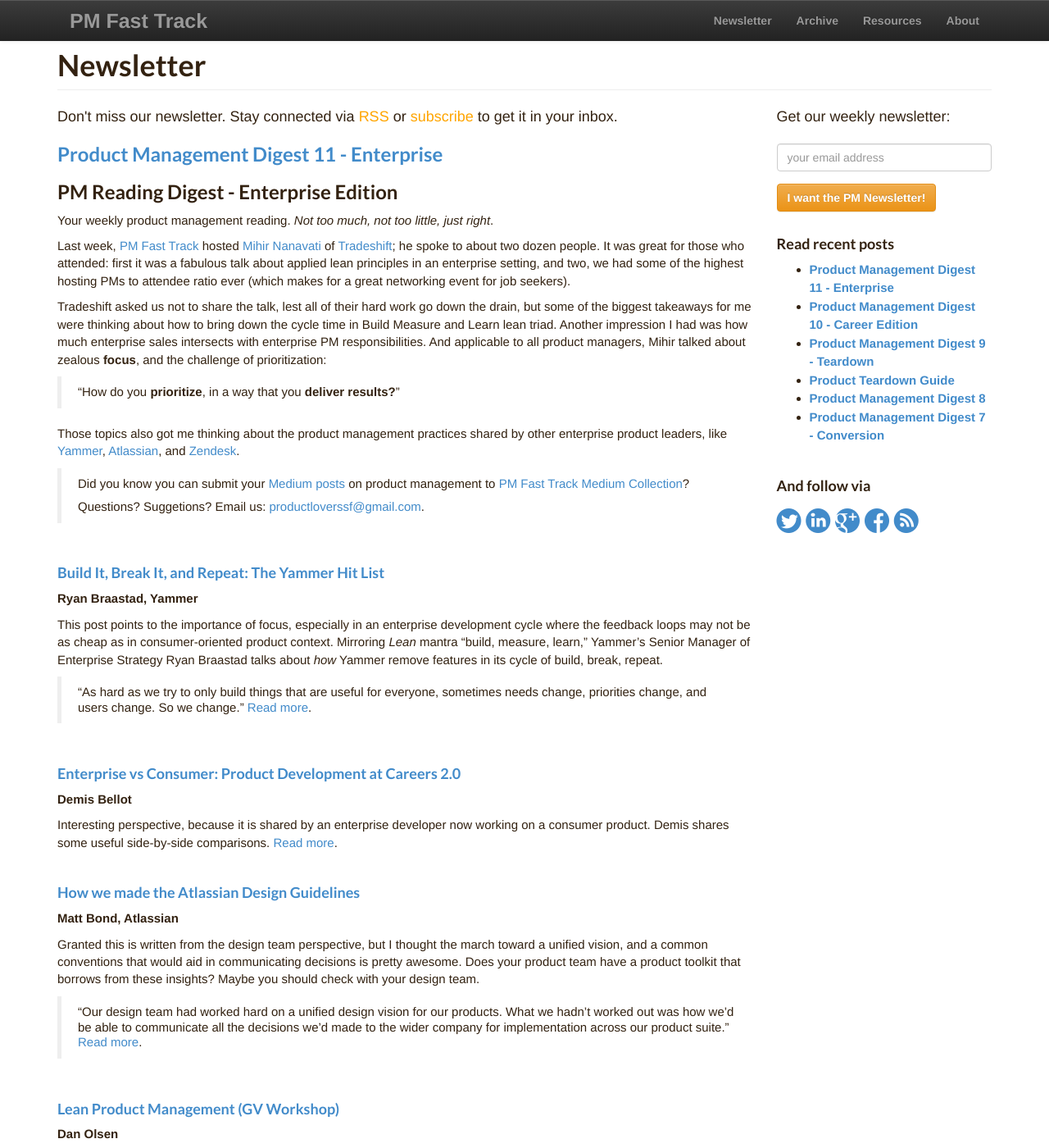
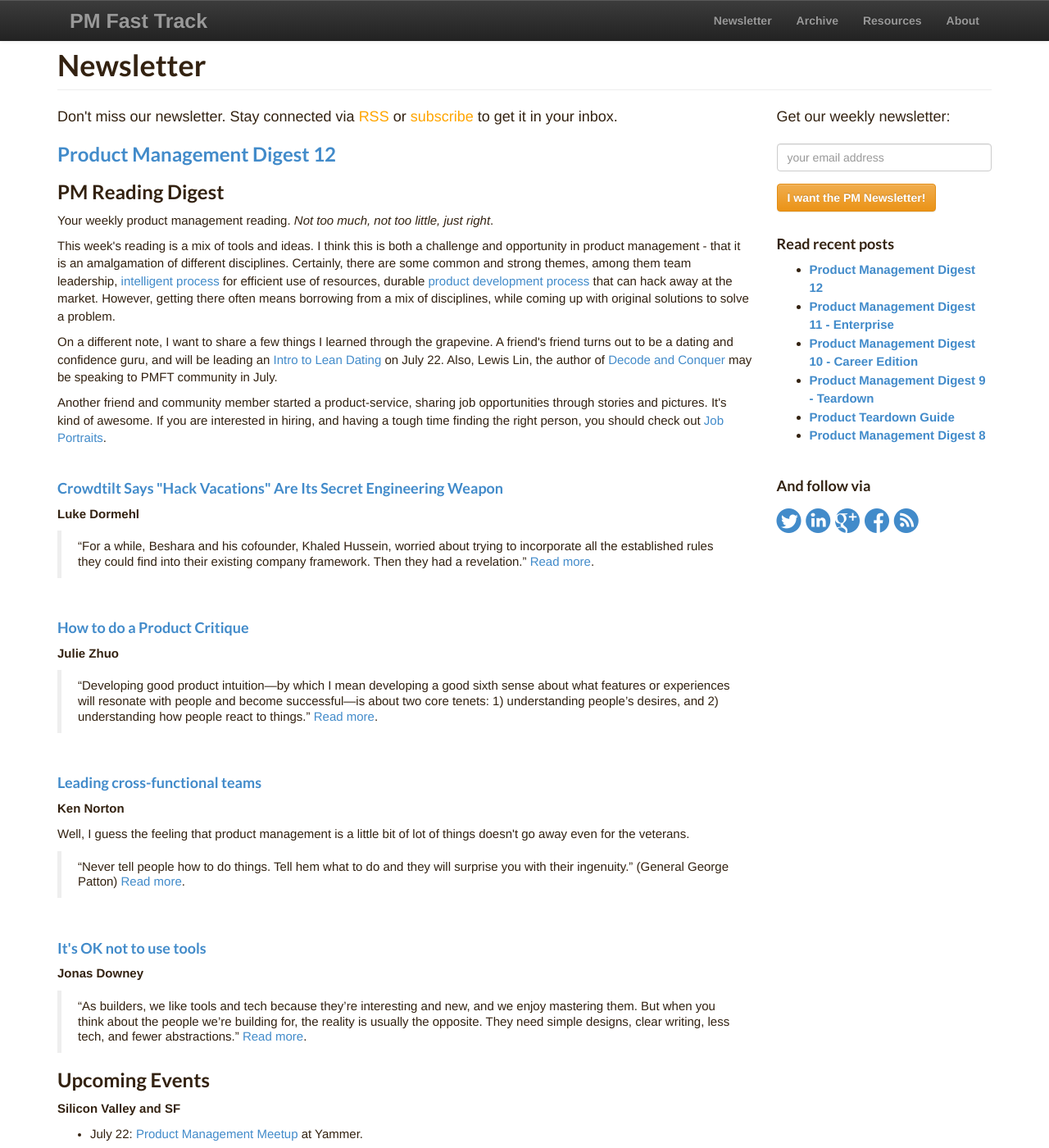
Before and after one commit to productmanagers/productmanagers.github.io, a Jekyll site: the page built from blog/index.html, in a window 1280 px wide and 1400 px high. Shown: the whole window at 82% size. Built offline with Jekyll 4.4.1, drawn with Linux system fonts in a browser that asks for light colours; nearby versions of some CDN libraries; comment, search, counter and statistics services are not loaded; some of the changed text lies outside the part shown.

Commit message:
new post

```diff
--- a/_layouts/post.html
+++ b/_layouts/post.html
@@ -24,10 +24,6 @@
       <br /><br />
 
       {{ content }}
-
-      <h3>Talk to us</h3>
-
-      <p>Do you want to share a post or a link? <a target="_" href="http://goo.gl/OIsy17">Please tell us</a>!</p>
 
     <br />
       <a href="{{BASE_PATH}}/blog/index.html">Back to All Blogs</a>
--- /dev/null
+++ b/blog/_posts/2014-06-23-weekly12.md
@@ -0,0 +1,58 @@
+---
+layout: post
+title: "Product Management Digest 12"
+description: ""
+permalink: newsletter/pmfasttrack-2014-06-23
+category: newsletter
+tags: [product, product management]
+author: <a target="out" href="http://dklounge.github.io">David Kim</a>
+---
+{% include setup %}
+
+###PM Reading Digest
+Your weekly product management reading. _Not too much, not too little, just right_.
+
+This week\'s reading is a mix of tools and ideas.  I think this is both a challenge and opportunity in product management - that it is an amalgamation of different disciplines.  Certainly, there are some common and strong themes, among them team leadership, [intelligent process](http://productmanagementfasttrack.com/newsletter/pmfasttrack-2014_04-29_frameworks/) for efficient use of resources, durable [product development process](http://productmanagementfasttrack.com/newsletter/pmfasttrack-2014_06-16/) that can hack away at the market.  However, getting there often means borrowing from a mix of disciplines, while coming up with original solutions to solve a problem.
+
+On a different note, I want to share a few things I learned through the grapevine.  A friend\'s friend turns out to be a dating and confidence guru, and will be leading an <a target="_" href="http://lean-dating.eventbrite.com">Intro to Lean Dating</a> on July 22.  Also, Lewis Lin, the author of <a target="_" href="http://www.amazon.com/gp/product/B00IGIUMQ0/ref=as_li_tl?ie=UTF8&camp=1789&creative=390957&creativeASIN=B00IGIUMQ0&linkCode=as2&tag=pmft-20&linkId=PFCWTBRYZ7ARH274">Decode and Conquer</a> may be speaking to PMFT community in July.
+
+Another friend and community member started a product-service, sharing job opportunities through stories and pictures.  It\'s kind of awesome.  If you are interested in hiring, and having a tough time finding the right person, you should check out <a target="_" href="http://www.jobportraits.com/">Job Portraits</a>.
+
+<br />
+
+<h4><a target="out" href="http://www.fastcolabs.com/3027479/crowdtilt-says-hack-vacations-are-its-secret-engineering-weapon">Crowdtilt Says "Hack Vacations" Are Its Secret Engineering Weapon</a></h4>
+__Luke Dormehl__
+
+>"For a while, Beshara and his cofounder, Khaled Hussein, worried about trying to incorporate all the established rules they could find into their existing company framework. Then they had a revelation." <a target="_" href="http://www.fastcolabs.com/3027479/crowdtilt-says-hack-vacations-are-its-secret-engineering-weapon">Read more</a>.
+>
+
+<br />
+<h4><a target="_" href="https://medium.com/the-year-of-the-looking-glass/how-to-do-a-product-critique-98b657050638">How to do a Product Critique</a></h4>
+__Julie Zhuo__
+
+>"Developing good product intuition—by which I mean developing a good sixth sense about what features or experiences will resonate with people and become successful—is about two core tenets: 1) understanding people’s desires, and 2) understanding how people react to things." <a target="_" href="https://medium.com/the-year-of-the-looking-glass/how-to-do-a-product-critique-98b657050638">Read more</a>.
+>
+
+<br />
+<h4><a target="_" href="https://www.kennethnorton.com/essays/leading-cross-functional-teams.html">Leading cross-functional teams</a></h4>
+__Ken Norton__
+
+Well, I guess the feeling that product management is a little bit of lot of things doesn\'t go away even for the veterans.
+
+>"Never tell people how to do things. Tell hem what to do and they will surprise you with their ingenuity." (General George Patton) <a target="_" href="https://www.kennethnorton.com/essays/leading-cross-functional-teams.html">Read more</a>.
+>
+
+<br />
+<h4><a target="_" href="http://signalvnoise.com/posts/3752-its-ok-not-to-use-tools">It's OK not to use tools</a></h4>
+__Jonas Downey__
+
+>"As builders, we like tools and tech because they’re interesting and new, and we enjoy mastering them. But when you think about the people we’re building for, the reality is usually the opposite. They need simple designs, clear writing, less tech, and fewer abstractions." <a target="_" href="http://signalvnoise.com/posts/3752-its-ok-not-to-use-tools">Read more</a>.
+>
+
+
+###Upcoming Events
+__Silicon Valley and SF__
+
+* July 22: <a target="_" href="http://www.meetup.com/SF-Product-Managers/events/188583982/">Product Management Meetup</a> at Yammer.
+
+* July 30: <a target="_" href="http://www.eventbrite.com/e/uxnight-sv-emotional-design-tickets-11979708631">UX Night: Emotional Design</a> - with Marissa Louie. ($15)
```
